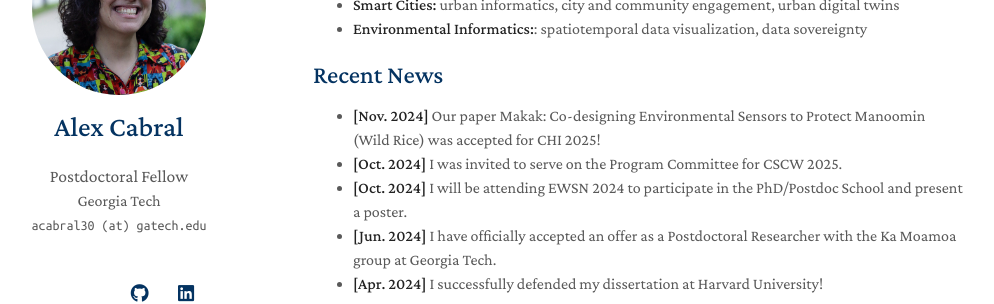
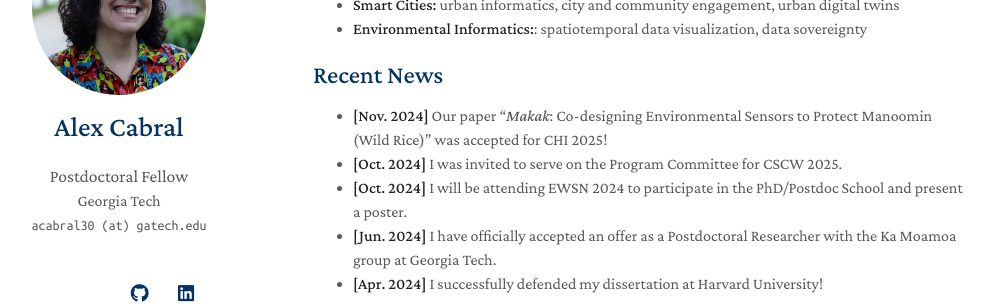
Before and after one commit to a-cabral/a-cabral.github.io, a Jekyll site: the page built from index.md, in a window 1280 px wide and 900 px high, scrolled down 309 px. Shown: the part 153-457 px from the top of the window, without its empty margins (157-1151 px from the left). Built offline with Jekyll 4.4.1, drawn with Linux system fonts in a browser that asks for light colours; nearby versions of some CDN libraries; a style sheet for code colours, icons or effects is not loaded; our own code applies the rules of GitHub Pages for plain Markdown files.

```diff
--- a/index.md
+++ b/index.md
@@ -17,7 +17,7 @@ I earned a PhD in Computer Science from Harvard University, where I was co-advis
 
 ## Recent News
 
-- **[Nov. 2024]** Our paper Makak: Co-designing Environmental Sensors to Protect Manoomin (Wild Rice) was accepted for CHI 2025!
+- **[Nov. 2024]** Our paper "_Makak_: Co-designing Environmental Sensors to Protect Manoomin (Wild Rice)" was accepted for CHI 2025!
 - **[Oct. 2024]** I was invited to serve on the Program Committee for CSCW 2025.
 - **[Oct. 2024]** I will be attending EWSN 2024 to participate in the PhD/Postdoc School and present a poster.
 - **[Jun. 2024]** I have officially accepted an offer as a Postdoctoral Researcher with the Ka Moamoa group at Georgia Tech.
```
